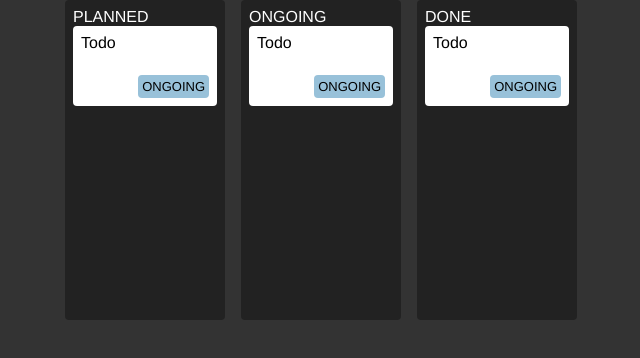
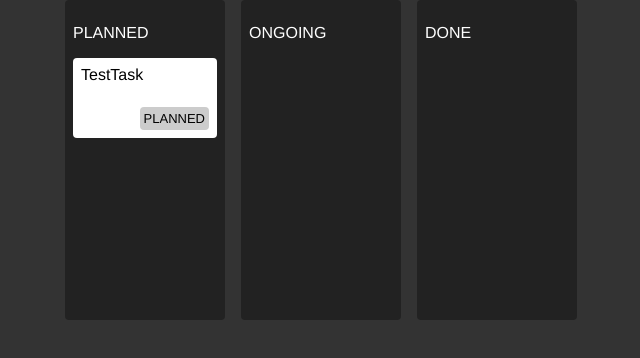
Before and after one commit to geane-estudos/zustand, a React (Vite) app: page / in a window 1280 px wide. Shown: the top 358 px of the page, without its empty margins (319-959 px from the left). Built offline with nearby package versions, Linux system fonts and the light colour scheme.

Commit message:
chore: displaying tasks

```diff
--- a/src/Components/Column/Column.jsx
+++ b/src/Components/Column/Column.jsx
@@ -7,8 +7,9 @@ const Column = ({state}) => {
   const tasks = useStore(store=>store.tasks.filter(task=>task.state === state))
   return (
     <div className='column'>
-      <div>{state}</div>
-      <Task title="Todo"/>
+      <p>{state}</p>
+      {tasks.map((task)=><Task title={task.title} key={task.title}/>)}
+
     </div>
   )
 }
--- a/src/Components/Task/Task.jsx
+++ b/src/Components/Task/Task.jsx
@@ -1,16 +1,16 @@
 import React from "react";
 import "./Task.css";
 import classNames from "classnames";
-
-const STATUS = "ONGOING";
+import { useStore } from "../../../store";
 
 const Task = ({ title }) => {
+  const task = useStore((store) =>store.tasks.find((task) => task.title === title));
   return (
     <div className="task">
-      <div>{title}</div>
+      <div>{task.title}</div>
       <div className="bottomWrapper">
         <div></div>
-        <div className={classNames('status', STATUS)}>{STATUS}</div>
+        <div className={classNames('status', task.state)}>{task.state}</div>
       </div>
     </div>
   );
```
